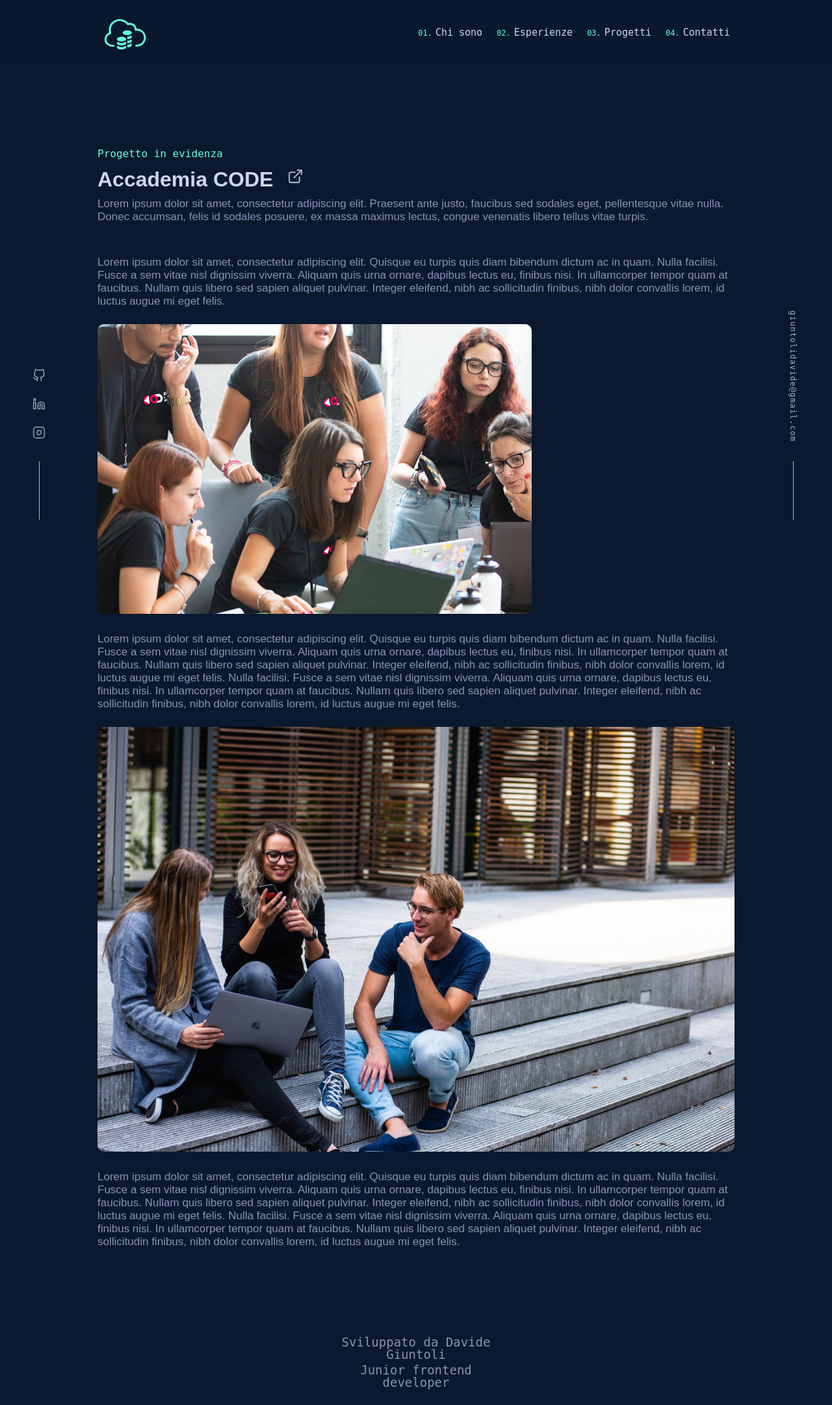
After one commit to B1akeIT/portfolio, a PHP site: page /Progetto_singolo.php in a window 1280 px wide. The commit adds this page. Shown: the whole page at 65% size. Run offline with PHP 8.4, Linux system fonts and the light colour scheme; style sheets or scripts are compiled from the project's sources; some web fonts are replaced.

Commit message:
Ricostruzione pagina progetto singolo

```diff
--- a/Home_page.php
+++ b/Home_page.php
@@ -2,10 +2,6 @@
 require_once('servizio/Servizio.php');
 $json = file_get_contents('dati.json');
 $data = json_decode($json);
-
-$customHeader = new CustomHeader;
-$customAside = new CustomAside;
-$customFooter = new CustomFooter;
 
 $servizio = new Servizio();
 ?>
@@ -257,7 +253,7 @@ $servizio = new Servizio();
                     Se vuoi contattarmi per una domanda, un progetto o semplicemente per salutare, risponderò il prima
                     possibile!
                 </p>
-                <a class="contatti-email" href="Contatti.html">Parliamo</a>
+                <a class="contatti-email" href="Contatti.php">Parliamo</a>
             </section>
         </article>
     </main>
--- /dev/null
+++ b/Progetto_singolo.php
@@ -0,0 +1,137 @@
+<?php
+require_once('servizio/Servizio.php');
+$json = file_get_contents('dati.json');
+$data = json_decode($json);
+
+$servizio = new Servizio();
+?>
+
+<!DOCTYPE html>
+<html lang="it">
+<head>
+    <meta charset="UTF-8">
+    <meta http-equiv="X-UA-Compatible" content="IE=edge">
+    <meta name="viewport" content="width=device-width, initial-scale=1.0">
+
+    <meta name="description"
+          content="Davide Giuntoli è uno sviluppatore frontend focalizzato nei framework JavaScript, in special modo Angular, per creare esperienze digitali ottimali.">
+
+    <link href="https://fonts.googleapis.com/css?family=Poppins" rel="stylesheet">
+    <link href="https://fonts.cdnfonts.com/css/calibre" rel="stylesheet">
+    <link href="https://fonts.cdnfonts.com/css/sf-mono" rel="stylesheet">
+    <link href="stile.scss" type="text/css" rel="stylesheet"/>
+    <title> Accademia CODE - Davide Giuntoli </title>
+
+    <link rel="icon" href="img/logocode_small.svg">
+</head>
+<body>
+
+
+<div class="background pagina-progetto-singolo">
+
+    <!-- Header con logo e pulsanti per la navigazione -->
+    <?php
+    $servizio->customHeader->showHeader();
+    ?>
+
+    <!-- Contenuto laterale social -->
+    <?php
+    $servizio->customAside->showSocialAside();
+    ?>
+
+    <!-- Contenuto laterale email -->
+    <?php
+    $servizio->customAside->showEmailAside();
+    ?>
+
+    <!-- Contenuto principale -->
+    <main class="page-wrapper">
+
+        <!-- Progetto -->
+        <article id="progetto-singolo">
+
+            <section>
+
+                <div style="margin-bottom: 50px">
+                    <h2><samp>Progetto in evidenza</samp></h2>
+                    <div style="display: flex; flex-direction: row; align-content: center; gap: 15px;">
+                        <h1>Accademia CODE</h1>
+
+                        <div class="lista-link">
+                            <a class="link" href="Progetto_singolo.php">
+                                <svg xmlns="http://www.w3.org/2000/svg" role="img" viewBox="0 0 24 24"
+                                     fill="none" stroke="currentColor" stroke-width="2"
+                                     stroke-linecap="round"
+                                     stroke-linejoin="round" class="feather feather-external-link">
+                                    <title>Link esterno</title>
+                                    <path d="M18 13v6a2 2 0 0 1-2 2H5a2 2 0 0 1-2-2V8a2 2 0 0 1 2-2h6"></path>
+                                    <polyline points="15 3 21 3 21 9"></polyline>
+                                    <line x1="10" y1="14" x2="21" y2="3"></line>
+                                </svg>
+                            </a>
+                        </div>
+                    </div>
+                    <p>
+                        Lorem ipsum dolor sit amet, consectetur adipiscing elit. Praesent ante justo,
+                        faucibus sed sodales eget, pellentesque vitae nulla. Donec accumsan, felis id
+                        sodales posuere, ex massa maximus lectus, congue venenatis libero tellus vitae
+                        turpis.
+                    </p>
+                </div>
+                <p>
+                    Lorem ipsum dolor sit amet, consectetur adipiscing elit. Quisque eu turpis quis diam bibendum
+                    dictum ac in quam.
+                    Nulla facilisi. Fusce a sem vitae nisl dignissim viverra. Aliquam quis urna ornare,
+                    dapibus lectus eu, finibus nisi. In ullamcorper tempor quam at faucibus. Nullam quis libero sed
+                    sapien aliquet pulvinar.
+                    Integer eleifend, nibh ac sollicitudin finibus, nibh dolor convallis
+                    lorem, id luctus augue mi eget felis.
+                </p>
+                <div class="immagine-progetto-singolo">
+                    <img src="img/progetto_code.png" title="Accademia CODE" alt="Accademia CODE"/>
+                </div>
+                <p>
+                    Lorem ipsum dolor sit amet, consectetur adipiscing elit. Quisque eu turpis quis diam bibendum
+                    dictum ac in quam.
+                    Nulla facilisi. Fusce a sem vitae nisl dignissim viverra. Aliquam quis urna ornare,
+                    dapibus lectus eu, finibus nisi. In ullamcorper tempor quam at faucibus. Nullam quis libero sed
+                    sapien aliquet pulvinar.
+                    Integer eleifend, nibh ac sollicitudin finibus, nibh dolor convallis
+                    lorem, id luctus augue mi eget felis.
+                    Nulla facilisi. Fusce a sem vitae nisl dignissim viverra. Aliquam quis urna ornare,
+                    dapibus lectus eu, finibus nisi. In ullamcorper tempor quam at faucibus. Nullam quis libero sed
+                    sapien aliquet pulvinar.
+                    Integer eleifend, nibh ac sollicitudin finibus, nibh dolor convallis
+                    lorem, id luctus augue mi eget felis.
+                </p>
+                <div class="immagine-progetto-singolo">
+                    <img src="img/progetto_code_2.jpeg" title="Accademia CODE" alt="Accademia CODE"/>
+                </div>
+                <p>
+                    Lorem ipsum dolor sit amet, consectetur adipiscing elit. Quisque eu turpis quis diam bibendum
+                    dictum ac in quam.
+                    Nulla facilisi. Fusce a sem vitae nisl dignissim viverra. Aliquam quis urna ornare,
+                    dapibus lectus eu, finibus nisi. In ullamcorper tempor quam at faucibus. Nullam quis libero sed
+                    sapien aliquet pulvinar.
+                    Integer eleifend, nibh ac sollicitudin finibus, nibh dolor convallis
+                    lorem, id luctus augue mi eget felis.
+                    Nulla facilisi. Fusce a sem vitae nisl dignissim viverra. Aliquam quis urna ornare,
+                    dapibus lectus eu, finibus nisi. In ullamcorper tempor quam at faucibus. Nullam quis libero sed
+                    sapien aliquet pulvinar.
+                    Integer eleifend, nibh ac sollicitudin finibus, nibh dolor convallis
+                    lorem, id luctus augue mi eget felis.
+                </p>
+
+            </section>
+        </article>
+    </main>
+
+    <!-- Footer -->
+    <?php
+    $servizio->customFooter->showFooter();
+    ?>
+
+</div>
+
+</body>
+</html>
--- a/dati.json
+++ b/dati.json
@@ -265,22 +265,22 @@
     {
       "label": "Chi sono",
       "classe_css": "button-chi-sono",
-      "href": "Home_page_2.php#introduzione"
+      "href": "Home_page.php#introduzione"
     },
     {
       "label": "Esperienze",
       "classe_css": "button-esperienze",
-      "href": "Home_page_2.php#esperienze-lavorative"
+      "href": "Home_page.php#esperienze-lavorative"
     },
     {
       "label": "Progetti",
       "classe_css": "button-progetti",
-      "href": "Progetti_2.php"
+      "href": "Progetti.php"
     },
     {
       "label": "Contatti",
       "classe_css": "button-contatti",
-      "href": "Contatti_2.php"
+      "href": "Contatti.php"
     }
   ]
 }
```
Also changed, not shown: Contatti.php (+5 -4 lines).
